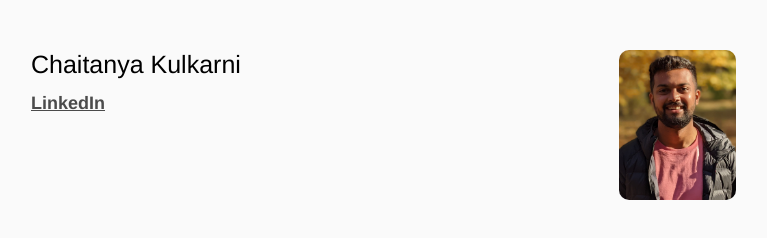
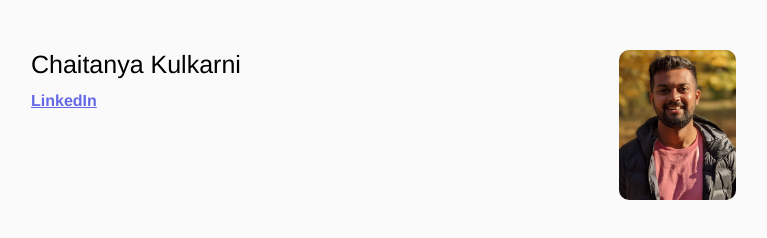
Before and after one commit to chaikulkarni/personalwebsite, a plain HTML site: page universal.html in a window 1280 px wide. Shown: the whole page, without its empty margins (249-1016 px from the left). Drawn offline with Linux system fonts and the light colour scheme.

Commit message:
Update style.css

```diff
--- a/style.css
+++ b/style.css
@@ -75,8 +75,8 @@ ol li {
 
   a {
     text-decoration: underline;
-  color: #4b4b4b;
-  font-weight: bold;
+    color:#6468e5;
+    font-weight: 600;
   }
 
   .name {
@@ -89,9 +89,9 @@ a {
   .menu {
     padding: 0.5em 0em 0em 0em;
     font-family: helvetica;
-  color: rgb(0, 0, 0);
+    color: rgb(45, 37, 203);
     white-space: nowrap;
-  font-size: 18px;
+    font-size: 16px;
   }
 
   .menu a {
```
Lines whose indentation alone changed are shown as unchanged.
